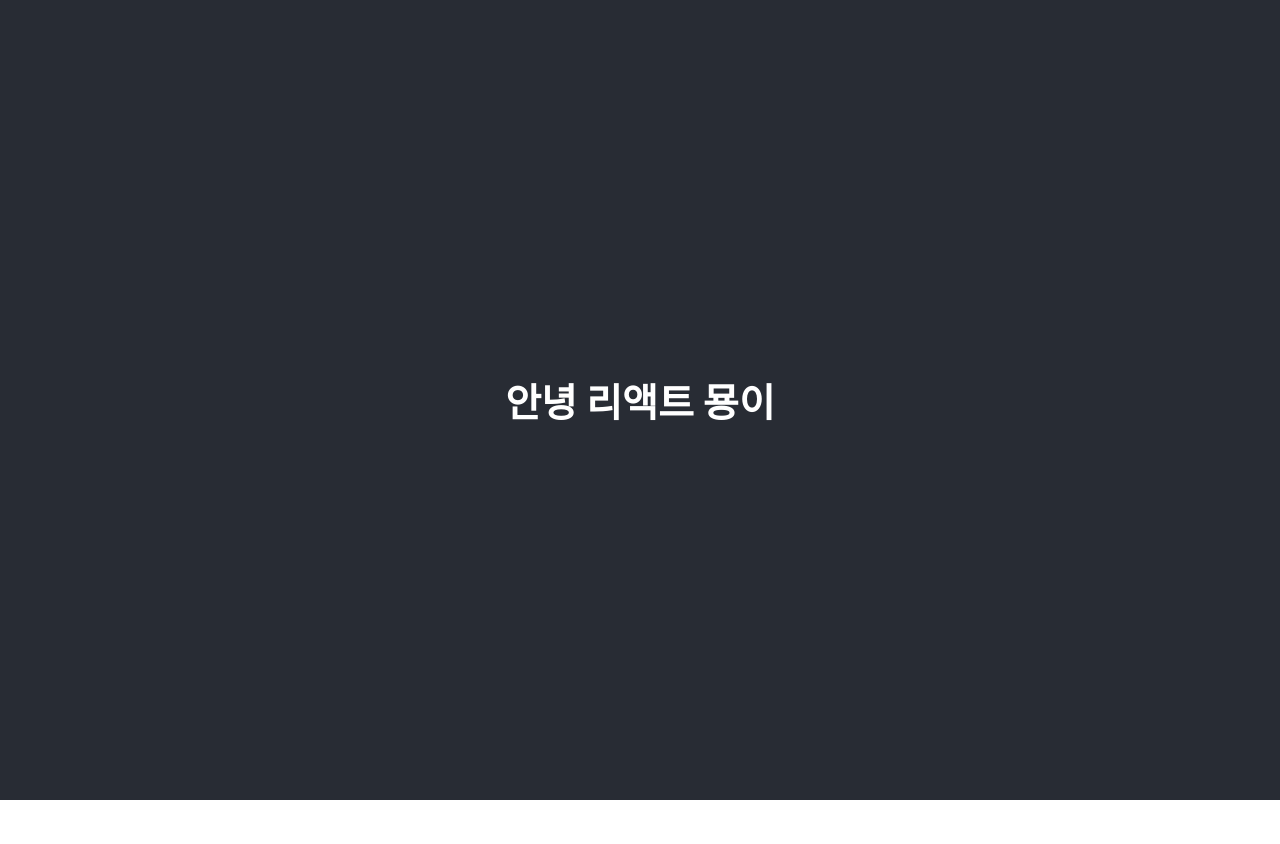
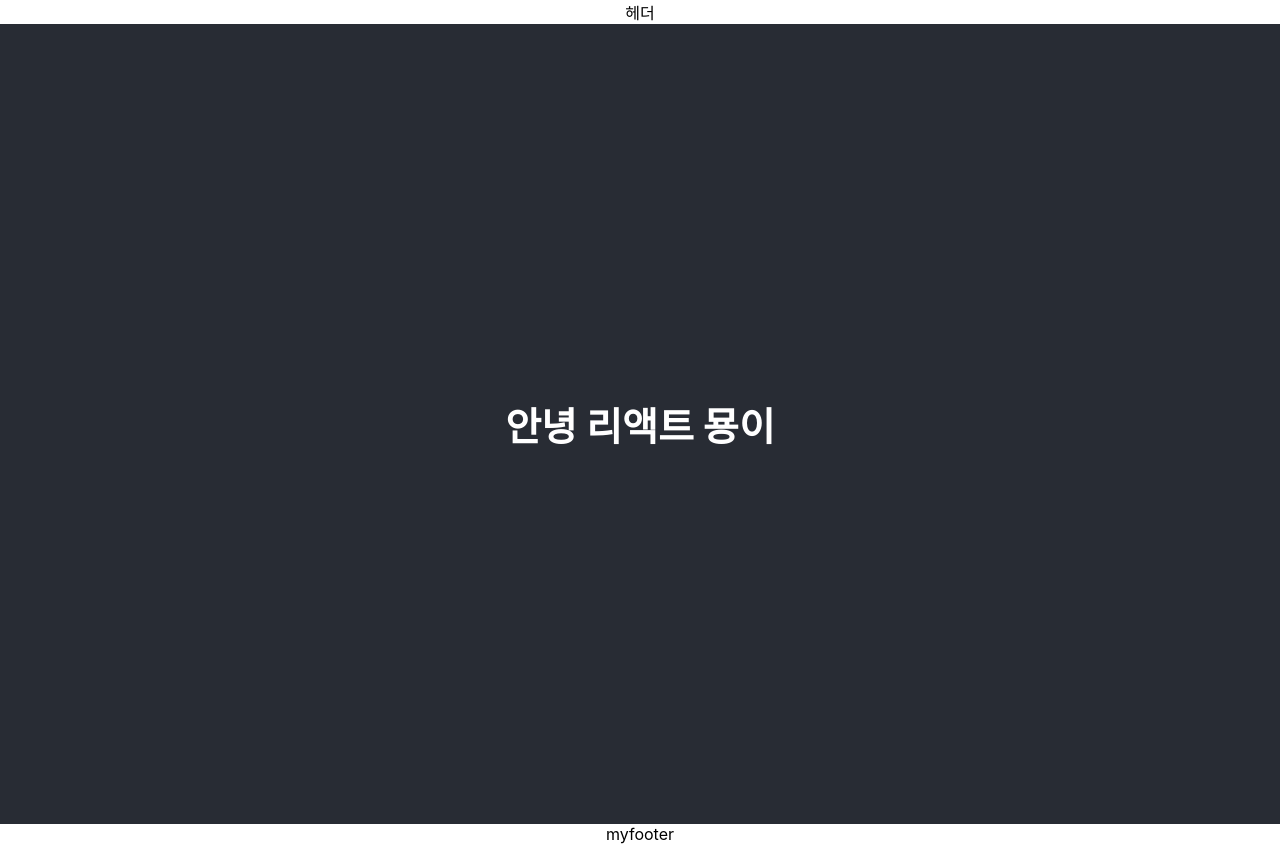
Before and after one commit to meeyoungchoi-dev-rookie/OneBiteReact.js, a React (Create React App) app: page / in a window 1280 px wide. Before the commit the page ends 800 px from the top, so only its background shows below. Built offline with nearby package versions, Linux system fonts and the light colour scheme.

Commit message:
헤더와 푸터를 컴포넌트로 분리

```diff
--- a/src/App.js
+++ b/src/App.js
@@ -1,13 +1,18 @@
 import logo from './logo.svg';
 import './App.css';
+import MyHeader from './MyHeader';
+import MyFooter from './MyFooter';
+
 
 function App() {
   let name = "묭이";
   return (
     <div className="App">
+      <MyHeader />
       <header className="App-header">
        <h2>안녕 리액트 {name}</h2>
       </header>
+      <MyFooter/>
     </div>
   );
 }
--- /dev/null
+++ b/src/MyFooter.js
@@ -0,0 +1,5 @@
+const MyFooter = () => {
+    return <footer>myfooter</footer>
+}
+
+export default MyFooter;
--- /dev/null
+++ b/src/MyHeader.js
@@ -0,0 +1,5 @@
+const MyHeader = () => {
+    return <header>헤더</header>
+};
+
+export default MyHeader;
```
